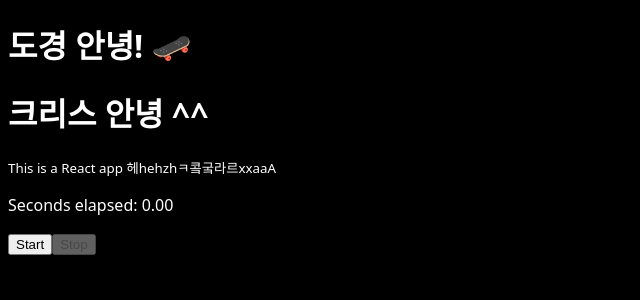
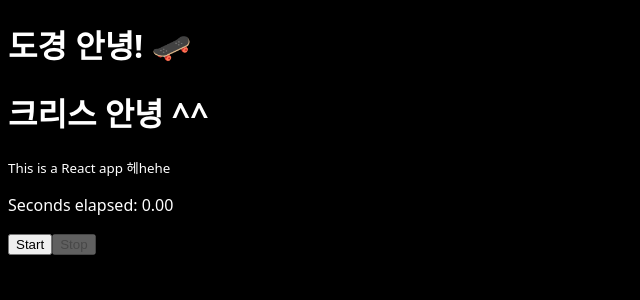
Before and after one commit to poser-lol/poser.lol, a React (Vite) app: page / in a window 1280 px wide. Shown: the top 300 px of the page, without its empty margins (0-640 px from the left). Built offline with nearby package versions, Linux system fonts and the light colour scheme.

Commit message:
Update App.tsx (#22)

```diff
--- a/src/App.tsx
+++ b/src/App.tsx
@@ -26,7 +26,7 @@ export function App() {
     <div>
       <h1>도경 안녕! 🛹</h1>
       <h1>크리스 안녕 ^^ </h1>
-      <small> This is a React app 헤hehzhㅋ콬궄라르xxaaA </small>
+      <small> This is a React app 헤hehe </small>
       <p> Seconds elapsed: {(milliseconds / 1000).toFixed(2)} </p>
       <button onClick={startTimer} disabled={isRunning}>
         Start
```
